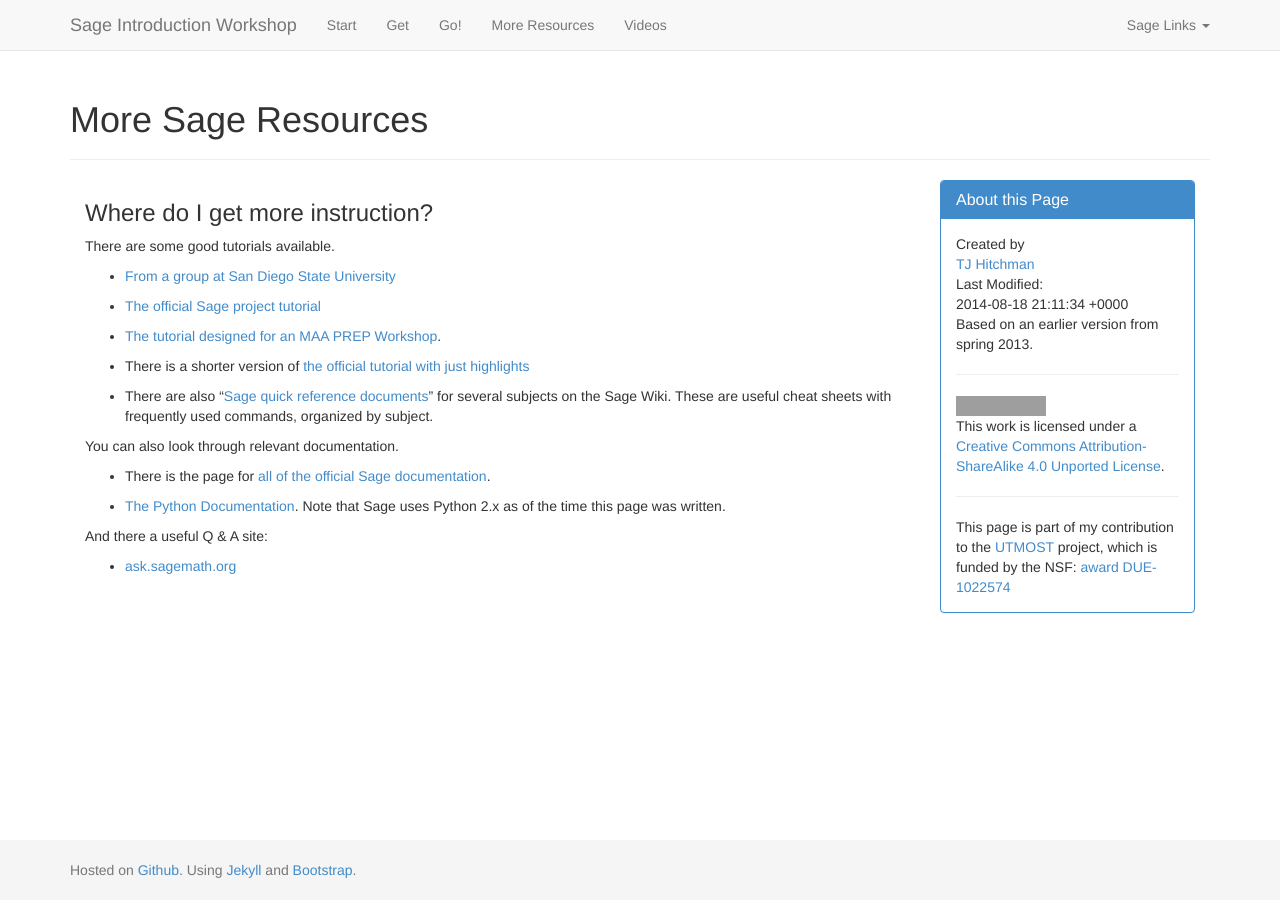
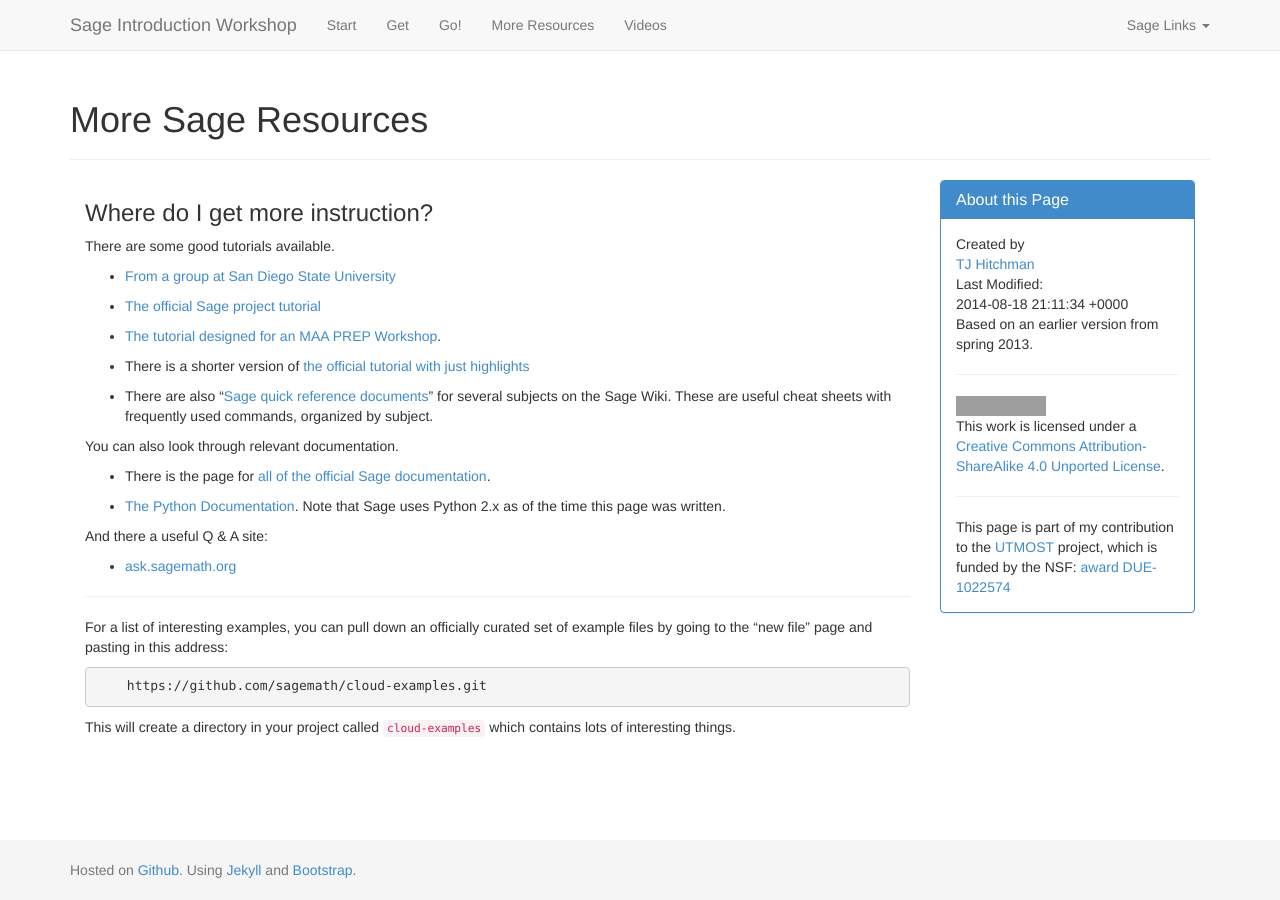
Before and after one commit to theronhitchman/sage-workshop, a Jekyll site: the page built from more-resources/index.md, in a window 1280 px wide. Built offline with Jekyll 4.4.1, drawn with Linux system fonts in a browser that asks for light colours; nearby versions of some CDN libraries; grey boxes are pictures that could not be loaded.

Commit message:
added instructions for sage examples to more-resources page

```diff
--- a/more-resources/index.md
+++ b/more-resources/index.md
@@ -30,4 +30,15 @@
 
 * [ask.sagemath.org](http://ask.sagemath.org/questions/)
 
+<hr />
+
+For a list of interesting examples, you can pull down an officially curated set of
+example files by going to the "new file" page and pasting in this address:
+
+        https://github.com/sagemath/cloud-examples.git
+
+This will create a directory in your project called `cloud-examples` which contains
+lots of interesting things.
+
+
 <p><br /></p>
```
